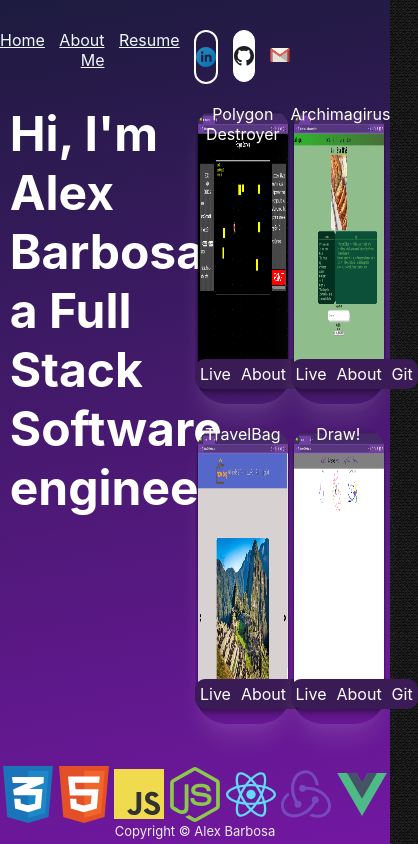
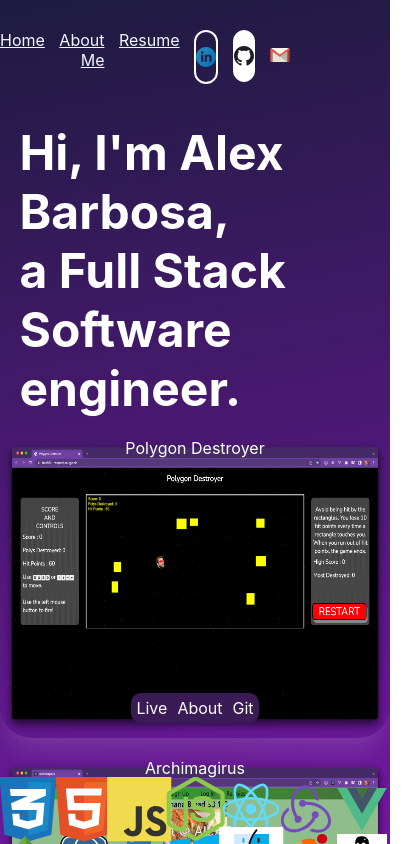
Before and after one commit to barboa91/barboa91.github.io, a React (Create React App) app: page / in a window 390 px wide. Shown: the top 844 px of the page, 418 px wide, since content can reach past the window. Built offline with nearby package versions, Linux system fonts and the light colour scheme.

Commit message:
analytics

```diff
--- a/public/index.html
+++ b/public/index.html
@@ -5,7 +5,15 @@
     <link rel="preconnect" href="https://fonts.googleapis.com">
     <link rel="preconnect" href="https://fonts.gstatic.com" crossorigin>
     <link href="https://fonts.googleapis.com/css2?family=Inter:wght@700&family=Major+Mono+Display&display=swap" rel="stylesheet">
+  <!-- Global site tag (gtag.js) - Google Analytics -->
+  <script async src="https://www.googletagmanager.com/gtag/js?id=G-PGG80JH0NJ"></script>
+  <script>
+    window.dataLayer = window.dataLayer || [];
+    function gtag(){dataLayer.push(arguments);}
+    gtag('js', new Date());
 
+    gtag('config', 'G-PGG80JH0NJ');
+  </script>
 
 
     <meta charset="utf-8" />
--- a/src/style/splash.css
+++ b/src/style/splash.css
@@ -326,3 +326,72 @@
       color: #6c6cc9;
     }
   }
+
+@media screen and (max-width:480px) {
+
+  .splash-wrap {
+    justify-content: space-between;
+    height: auto;
+    width: 100%;
+    margin: 0;
+    display: block;
+    color: #ffffff;
+  }
+
+  .splash-container{
+    background-color: #1dc21d;
+  }
+
+  .splash-welcome{
+    height: 100%;
+  }
+  .splash-left {
+    width: 100%;
+    height: 100%;
+  }
+  .splash-right {
+    width: 100%;
+  }
+  #project1{
+    width: 100%;
+  }
+  #project2{
+    width: 100%;
+  }
+  #project3{
+    width: 100%;
+  }
+  #project4{
+    width: 100%;
+  }
+  #project1:hover{
+    width: 99%;
+  }
+  #project2:hover{
+    width: 99%;
+  }
+  #project3:hover{
+    width: 99%;
+  }
+  #project4:hover{
+    width: 99%;
+  }
+  #proj1Image{
+    width: 100%;
+  }
+  #proj2Image{
+    width: 100%;
+  }
+  #proj3Image{
+    width: 100%;
+  }
+  #proj4Image{
+    width: 100%;
+  }
+  .project-squares{
+    display: block;
+    flex-wrap: wrap;
+
+}
+
+}
```
Also changed, not shown: 2 other files (tests, documents, lock files or other folders).
